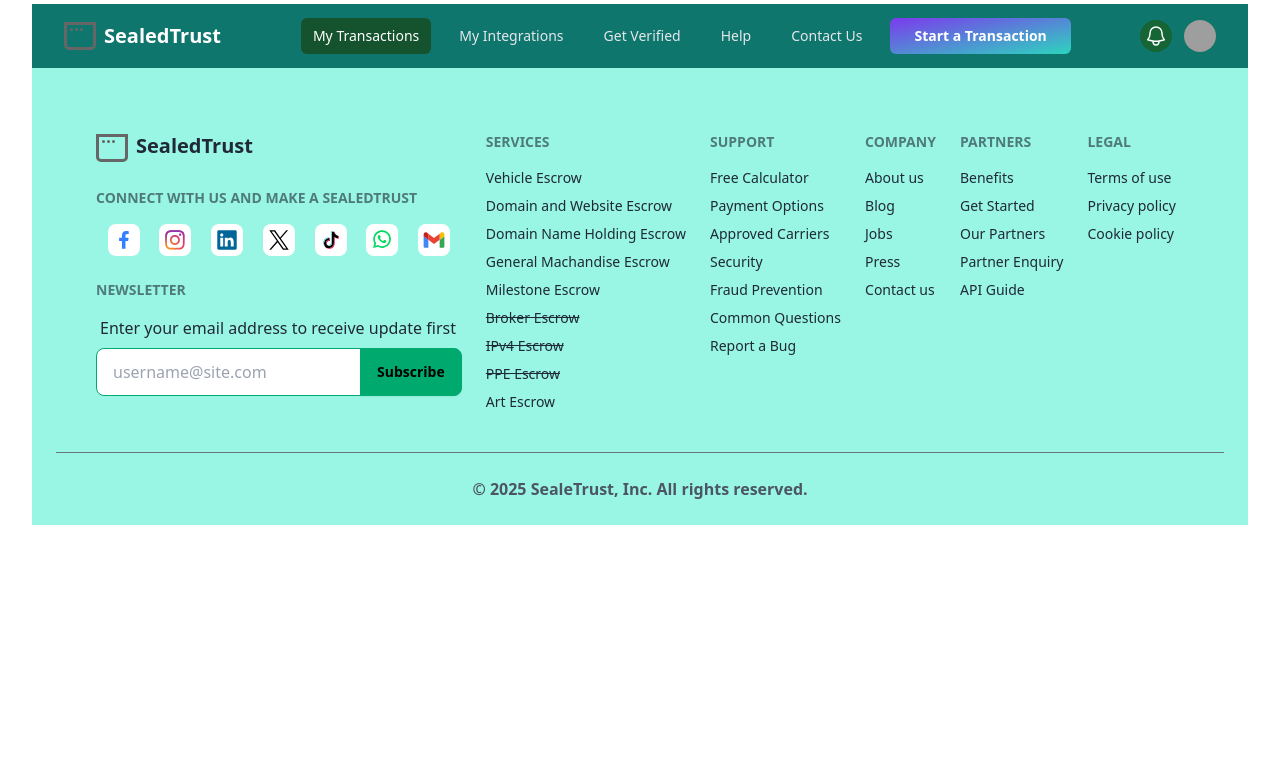
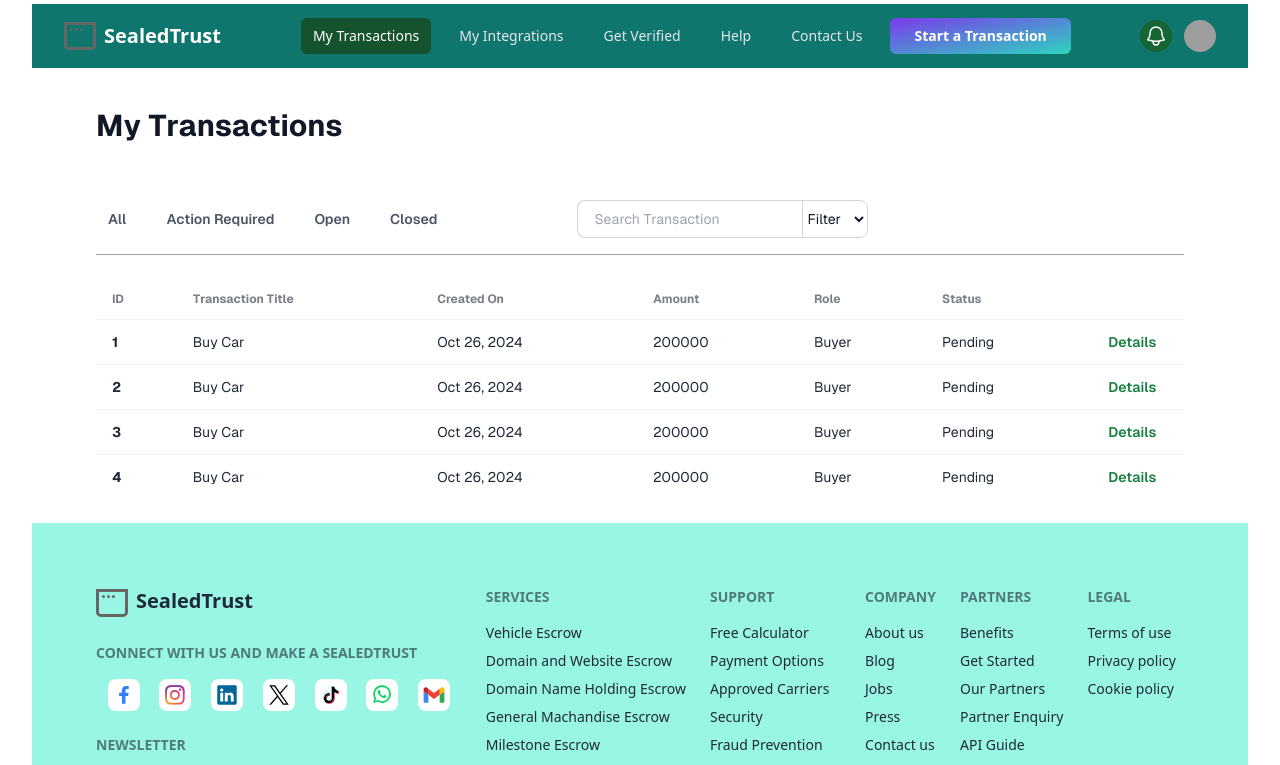
Before and after one commit to jvc-byte/stv2, a Next.js app: page /dashboard in a window 1280 px wide. Shown: the top 765 px of the page. Built offline with nearby package versions, Linux system fonts and the light colour scheme; grey boxes are pictures that could not be loaded.

Commit message:
added transaction table which needs modification of the status column

```diff
--- /dev/null
+++ b/src/app/components/dashboard/transactions/transaction-table.tsx
@@ -0,0 +1,40 @@
+const tableContent = [
+    { id: 1, title: 'Buy Car', created: 'Oct 26, 2024', amount: 200000, role: 'Buyer', status: 'Pending', action: 'Details' },
+    { id: 2, title: 'Buy Car', created: 'Oct 26, 2024', amount: 200000, role: 'Buyer', status: 'Pending', action: 'Details' },
+    { id: 3, title: 'Buy Car', created: 'Oct 26, 2024', amount: 200000, role: 'Buyer', status: 'Pending', action: 'Details' },
+    { id: 4, title: 'Buy Car', created: 'Oct 26, 2024', amount: 200000, role: 'Buyer', status: 'Pending', action: 'Details' },
+];
+
+export default function TransactionTable() {
+    return (
+        <div className="overflow-x-auto">
+            <table className="table">
+                {/* head */}
+                <thead>
+                    <tr>
+                        <th>ID</th>
+                        <th>Transaction Title</th>
+                        <th>Created On</th>
+                        <th>Amount</th>
+                        <th>Role</th>
+                        <th>Status</th>
+                    </tr>
+                </thead>
+                <tbody>
+                    {/* Dynamically render rows */}
+                    {tableContent.map((item) => (
+                        <tr key={item.id} className="hover">
+                            <th>{item.id}</th>
+                            <td>{item.title}</td>
+                            <td>{item.created}</td>
+                            <td>{item.amount}</td>
+                            <td>{item.role}</td>
+                            <td>{item.status}</td>
+                            <td className="font-semibold text-center shadow-xs text-green-700 text-sm rounded-md py-1 px-1 cursor-pointer hover:bg-teal-600 hover:text-white">{item.action}</td>
+                        </tr>
+                    ))}
+                </tbody>
+            </table>
+        </div>
+    );
+}
--- a/src/app/dashboard/page.tsx
+++ b/src/app/dashboard/page.tsx
@@ -1,9 +1,76 @@
+import { PhoneIcon, PlayCircleIcon } from "@heroicons/react/16/solid";
+import TransactionTable from "../components/dashboard/transactions/transaction-table";
+
+const navLinks = [
+    { name: 'All', href: '#' },
+    { name: 'Action Required', href: '#' },
+    { name: 'Open', href: '#' },
+    { name: 'Closed', href: '#' },
+]
 
 
 export default function Dash() {
     return (
-        <div>
+        <div className="font-[family-name:var(--font-geist-sans)] mx-auto max-w-6xl my-6 px-4 sm:px-6 lg:px-8">
+            <div className="">
+                <h1 className="text-3xl font-bold text-gray-900 my-10">My Transactions</h1>
+                <div className=" flex gap-4 mt-1 text-sm border-b border-gray-400 mb-6">
+                    {navLinks.map((item) => (
+                        <a
+                            key={item.name}
+                            href={item.href}
+                            className="flex items-center justify-center gap-x-2.5 p-3 font-semibold text-gray-600 hover:bg-gray-200 hover:text-gray-900"
+                        >
+                            {item.name}
+                        </a>
+                    ))}
+                    <div className="flex items-center justify-center p-4 hidden sm:block md:ml-24">
+                        <div className="flex">
+                            <input
+                                type="text"
+                                id="transaction-search"
+                                className="w-full max-w-xs px-4 py-2 text-sm text-gray-900 bg-white border border-gray-300 rounded-l-lg border-r-0 focus:outline-none"
+                                placeholder="Search Transaction"
+                                aria-label="Search transactions"
+                            />
 
+                            <select
+                                className="py-2 text-sm text-gray-900 bg-white border border-gray-300 rounded-r-lg focus:outline-none"
+                                aria-label="Filter transactions"
+                                defaultValue=""
+                            >
+                                <option value="" disabled>Filter</option>
+                                <option value="buyer">Buyer</option>
+                                <option value="seller">Seller</option>
+                                <option value="broker">Broker</option>
+                            </select>
+                        </div>
+                    </div>
+                </div>
+                <div className="flex items-center justify-center p-4 block sm:hidden">
+                    <div className="flex">
+                        <input
+                            type="text"
+                            id="transaction-search"
+                            className="w-full max-w-xs px-4 py-2 text-sm text-gray-900 bg-white border border-gray-300 rounded-l-lg border-r-0 focus:outline-none"
+                            placeholder="Search Transaction"
+                            aria-label="Search transactions"
+                        />
+
+                        <select
+                            className="py-2 text-sm text-gray-900 bg-white border border-gray-300 rounded-r-lg focus:outline-none"
+                            aria-label="Filter transactions"
+                            defaultValue=""
+                        >
+                            <option value="" disabled>Filter</option>
+                            <option value="buyer">Buyer</option>
+                            <option value="seller">Seller</option>
+                            <option value="broker">Broker</option>
+                        </select>
+                    </div>
+                </div>
+                <TransactionTable />
+            </div>
         </div>
     );
 }
```
